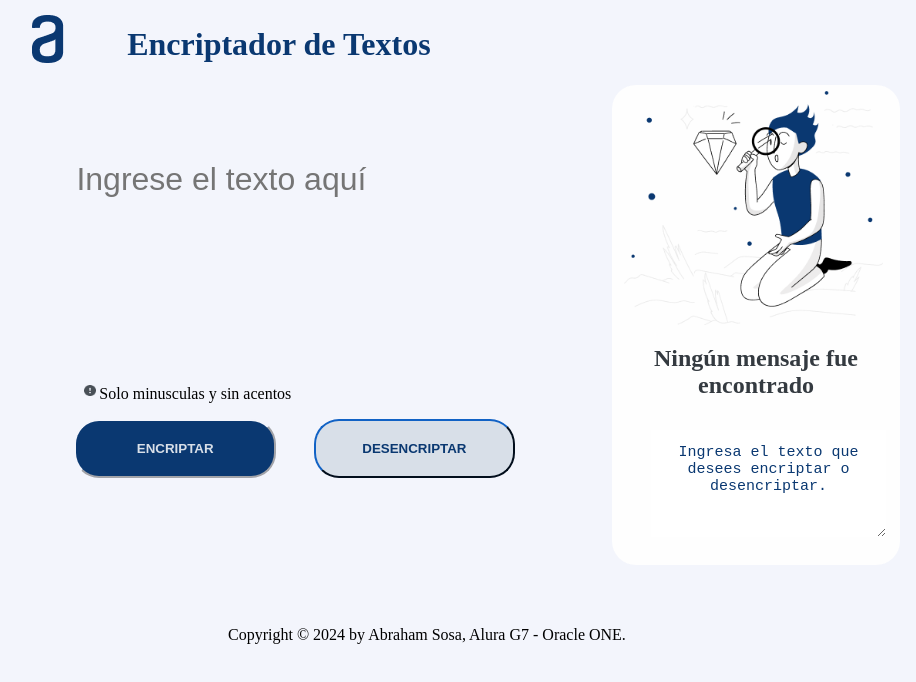
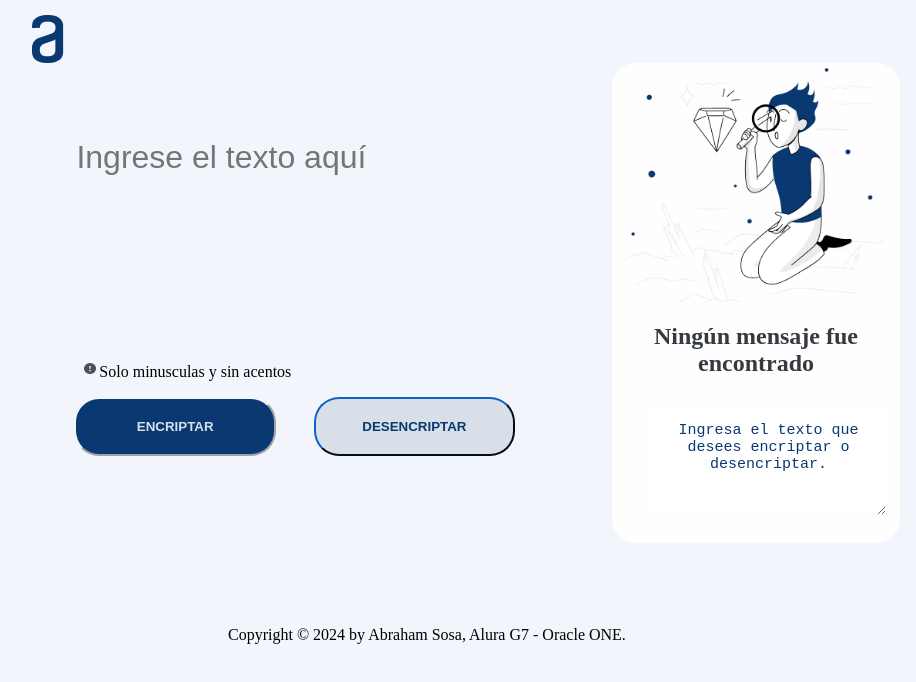
Before and after one commit to MrEiBi/challenge-final-alura, a plain HTML site: page index.html in a window 1280 px wide. Shown: the whole page, without its empty margins (220-1136 px from the left). Drawn offline with Linux system fonts and the light colour scheme.

Commit message:
Update index.html

```diff
--- a/index.html
+++ b/index.html
@@ -13,7 +13,6 @@
     <div class="desktop">
       <div class="logo">
         <img class="logoImg" src="Logo.png" alt="logo alura" />
-        <h1 class="maintitle">Encriptador de Textos</h1>
       </div>
       <div class="contenedor-principal">
         <input
```
